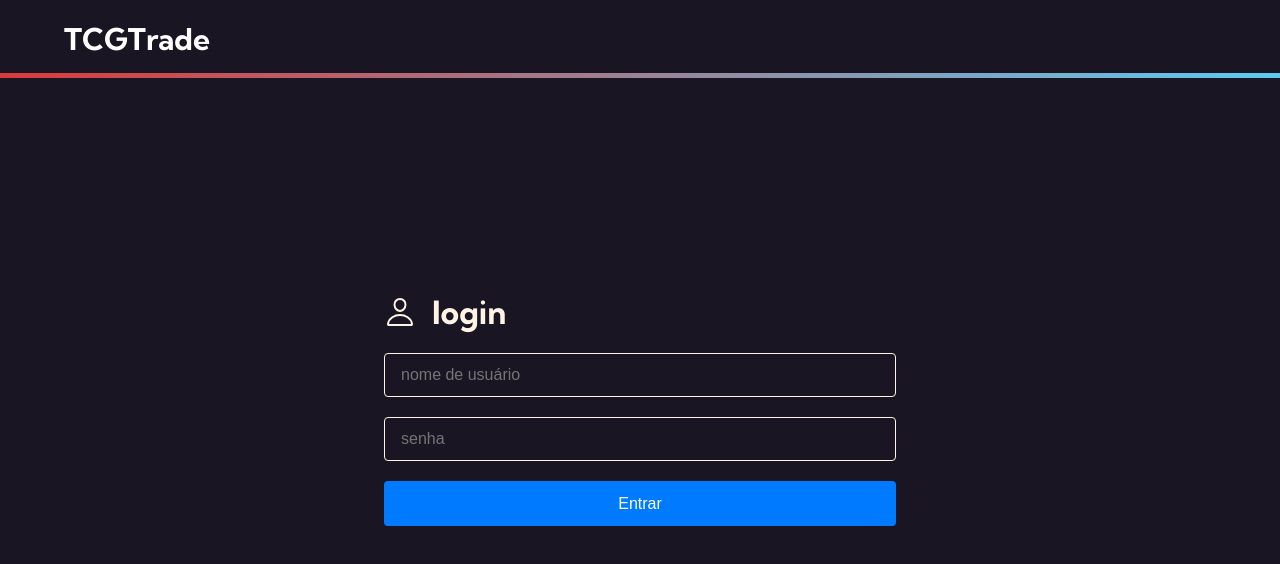
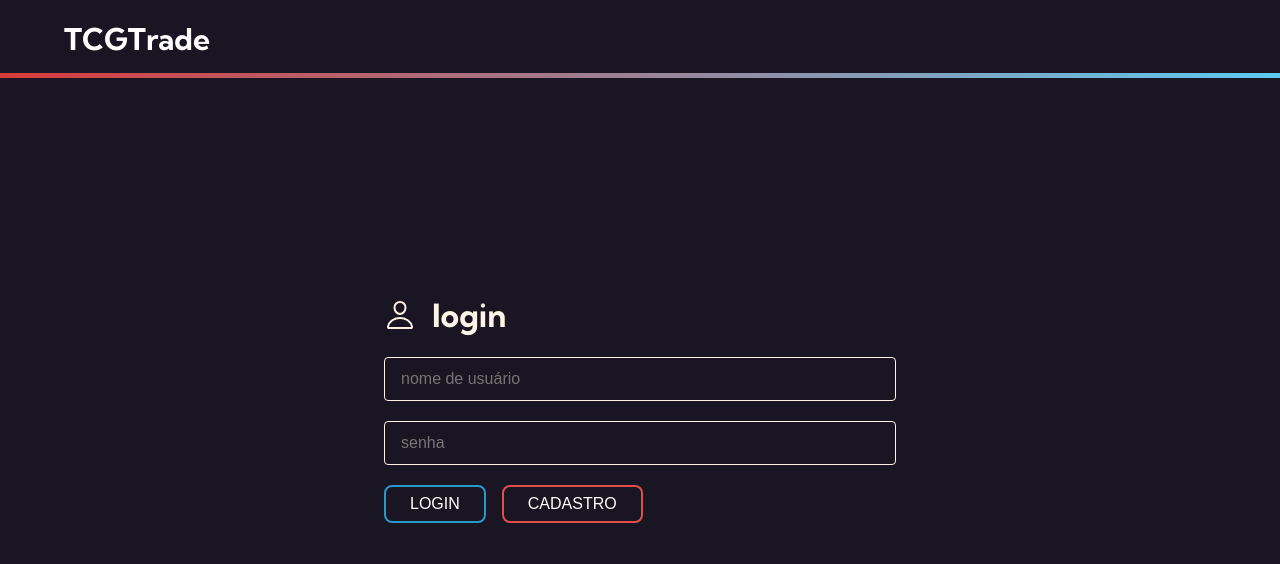
Before and after one commit to SofiaValadares/TCGTrade, a Next.js app: page /login in a window 1280 px wide. Shown: the top 564 px of the page. Built offline with nearby package versions, Linux system fonts and the light colour scheme.

Commit message:
login update

```diff
--- /dev/null
+++ b/app/components/Button/Button.module.scss
@@ -0,0 +1,34 @@
+.button {
+  background-color: transparent;
+  color: white;
+  border: 2px solid #f7e9dd; /* padrão se não passar cor */
+  border-radius: 8px;
+  padding: 8px 24px;
+  font-size: 16px;
+  cursor: pointer;
+  transition: all 0.3s ease;
+}
+
+.button:hover {
+  background-color: rgba(255, 255, 255, 0.1);
+}
+
+/* Cor azul */
+.button.blue {
+  border-color: #2798c8;
+}
+
+.button.blue:hover {
+  background-color: #2798c8;
+  color: #fff;
+}
+
+/* Cor vermelha */
+.button.red {
+  border-color: #e04e4e;
+}
+
+.button.red:hover {
+  background-color: #e04e4e;
+  color: #fff;
+}
--- /dev/null
+++ b/app/components/Button/Button.tsx
@@ -0,0 +1,18 @@
+import styles from './Button.module.scss';
+
+interface ButtonProps {
+    mensage: string;
+    color?: 'red' | 'blue';
+    onClick?: () => void;
+}
+
+export default function Button({ mensage, color, onClick }: ButtonProps) {
+    return (
+        <button
+            className={`${styles.button} ${color ? styles[color] : ''}`}
+            onClick={onClick}
+        >
+            {mensage}
+        </button>
+    );
+}
--- /dev/null
+++ b/app/components/Button/index.ts
@@ -0,0 +1 @@
+export { default } from './Button';
--- a/app/login/login.module.scss
+++ b/app/login/login.module.scss
@@ -57,26 +57,10 @@
   }
 }
 
-.loginButton {
-  width: 100%;
-  padding: 0.85rem;
-  background-color: #007bff;
-  color: white;
-  border: none;
-  border-radius: 4px;
-  cursor: pointer;
-  font-size: 1rem;
-  font-weight: 500;
-  transition: background-color 0.2s ease-in-out;
-
-  &:hover {
-    background-color: #0056b3;
-  }
-
-  &:disabled {
-    background-color: #ccc;
-    cursor: not-allowed;
-  }
+.loginButtonRow {
+  display: flex;
+  flex-direction: row;
+  gap: 1rem;
 }
 
 .errorMessage {
--- a/app/login/page.tsx
+++ b/app/login/page.tsx
@@ -7,6 +7,7 @@ import { login } from "@/app/services/auth";
 import styles from "./login.module.scss";
 import Header from "@/app/components/Header";
 import { IoPersonOutline } from "react-icons/io5";
+import Button from "@/app/components/Button";
 
 export default function LoginPage() {
   const [username, setUsername] = useState("");
@@ -63,9 +64,12 @@ export default function LoginPage() {
                 required
             />
           </div>
-          <button type="submit" disabled={mutation.isPending} className={styles.loginButton}>
-            {mutation.isPending ? "Entrando..." : "Entrar"}
-          </button>
+
+          <div className={styles.loginButtonRow}>
+            <Button mensage="LOGIN" color="blue" onClick={() => console.log('Login clicado')} />
+            <Button mensage="CADASTRO" color="red" onClick={() => console.log('Abrir cadastro')} />
+          </div>
+
           {mutation.isError && (
               <p className={styles.errorMessage}>
                 Erro: {mutation.error?.message || "Ocorreu um erro."}
```
